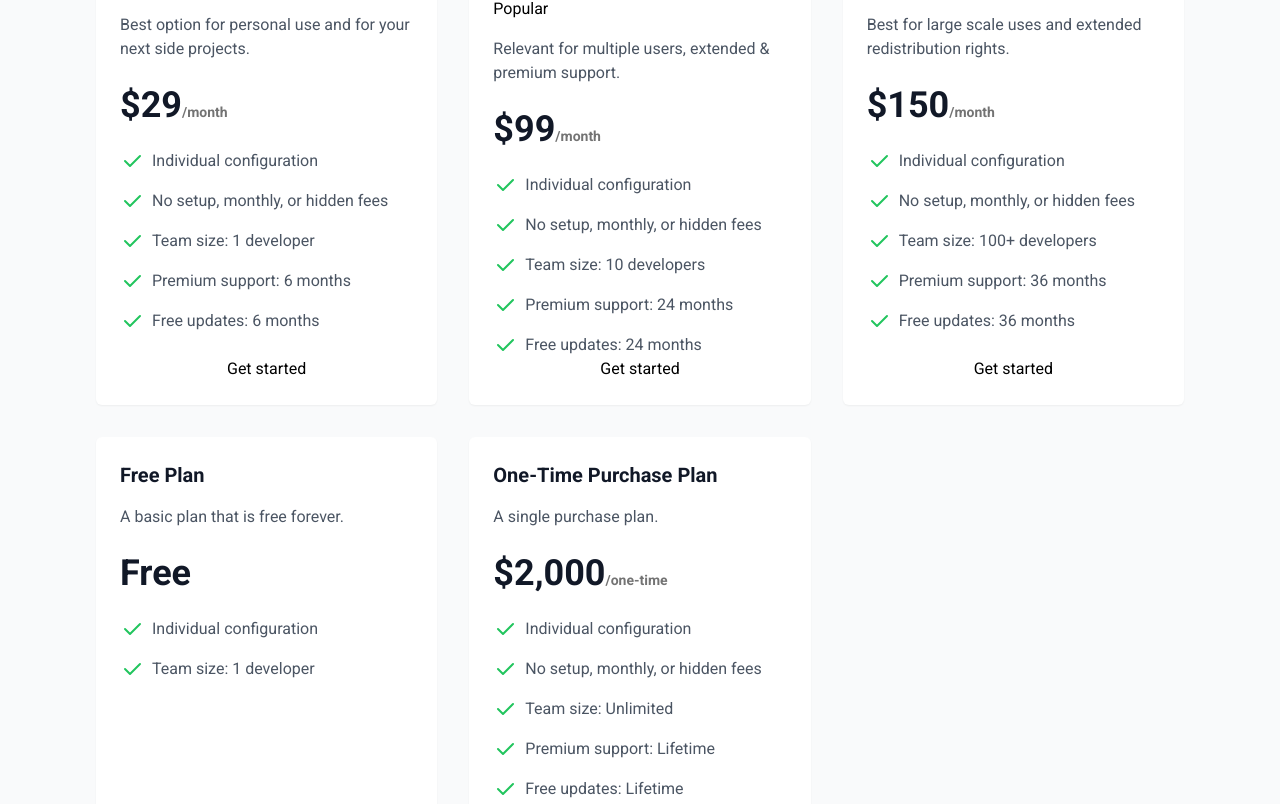
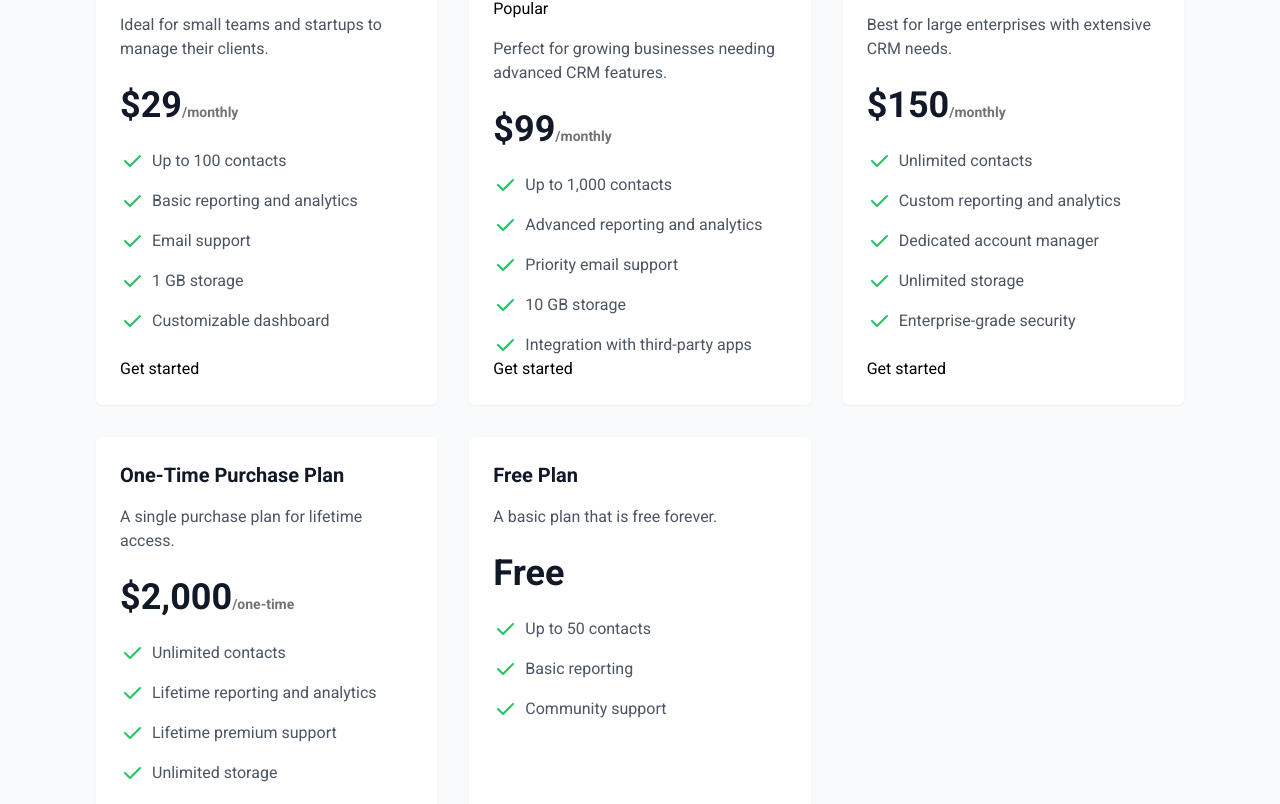
Before and after one commit to swapnil233/SaaS-Starter-Kit, a Next.js app: page / in a window 1280 px wide. Shown: the part 1267-2071 px from the top of the page. Built offline with nearby package versions, Linux system fonts and the light colour scheme; no server answers.

Commit message:
feat: create a more robust object for pricing plans, allowing paid monthly and yearly plans, one-time payment plans, and free plans

```diff
--- a/src/components/marketing/pricing/PricingCard.tsx
+++ b/src/components/marketing/pricing/PricingCard.tsx
@@ -1,25 +1,26 @@
+import { FC } from "react";
+import { useSession } from "next-auth/react";
 import { Badge, Button, Group } from "@mantine/core";
+import Link from "next/link";
+import { PricingPlan } from "@/lib/stripe/pricing";
 import { IconCheck } from "@tabler/icons-react";
+import { getSubscriptionLink } from "@/lib/stripe/getSubscriptionLink";
 
-interface PricingCardProps {
-  title: string;
-  description: string;
-  price?: number;
-  oneTimePurchase?: boolean;
-  features: string[];
-  isPopular?: boolean;
-  isYearly: boolean;
+interface PricingCardProps extends PricingPlan {
+  billingCycle: "monthly" | "yearly" | "oneTime" | "free";
 }
 
-const PricingCard: React.FC<PricingCardProps> = ({
+const PricingCard: FC<PricingCardProps> = ({
   title,
   description,
   price,
-  oneTimePurchase = false,
   features,
   isPopular = false,
-  isYearly = false,
+  billingCycle,
+  purchaseLink,
 }) => {
+  const session = useSession();
+
   return (
     <div className="bg-white p-6 rounded-md shadow-sm flex flex-col">
       <Group justify="space-between">
@@ -32,11 +33,11 @@ const PricingCard: React.FC<PricingCardProps> = ({
       </Group>
       <p className="mt-4 text-gray-600">{description}</p>
       <div className="mt-6 text-4xl font-extrabold text-gray-900">
-        {price !== undefined ? (
+        {price > 0 ? (
           <>
             ${price.toLocaleString()}
-            <span className="text-sm text-neutral-500 ">
-              /{oneTimePurchase ? "one-time" : isYearly ? "year" : "month"}
+            <span className="text-sm text-neutral-500">
+              /{billingCycle === "oneTime" ? "one-time" : billingCycle}
             </span>
           </>
         ) : (
@@ -56,6 +57,9 @@ const PricingCard: React.FC<PricingCardProps> = ({
         mt={24}
         fullWidth
         radius="xs"
+        component={Link}
+        target="_blank"
+        href={getSubscriptionLink(session, purchaseLink)}
       >
         Get started
       </Button>
--- a/src/components/marketing/pricing/PricingSection.tsx
+++ b/src/components/marketing/pricing/PricingSection.tsx
@@ -2,33 +2,37 @@ import { useState } from "react";
 import PricingTitle from "./PricingTitle";
 import BillingSwitch from "./BillingSwitch";
 import PricingCard from "./PricingCard";
-import { getPricingPlans } from "@/lib/pricing";
+import { pricingPlans } from "@/lib/stripe/pricing";
 
 const PricingSection: React.FC = () => {
-  const [isYearly, setIsYearly] = useState(false);
-  const pricingPlans = getPricingPlans(isYearly);
+  const [billingCycle, setBillingCycle] = useState<"monthly" | "yearly">(
+    "monthly"
+  );
 
   const toggleBilling = () => {
-    setIsYearly(!isYearly);
+    setBillingCycle(billingCycle === "monthly" ? "yearly" : "monthly");
   };
+
+  const currentPlans =
+    billingCycle === "monthly" ? pricingPlans.monthly : pricingPlans.yearly;
 
   return (
     <section className="py-16 bg-gray-50">
       <div className="max-w-6xl mx-auto px-4 sm:px-6 lg:px-8">
         <PricingTitle />
-        <BillingSwitch isYearly={isYearly} toggleBilling={toggleBilling} />
+        <BillingSwitch
+          isYearly={billingCycle === "yearly"}
+          toggleBilling={toggleBilling}
+        />
         <div className="grid grid-cols-1 md:grid-cols-3 gap-8 my-12">
-          {pricingPlans.map((plan, index) => (
-            <PricingCard
-              key={index}
-              title={plan.title}
-              description={plan.description}
-              price={plan.price}
-              oneTimePurchase={plan.oneTimePurchase}
-              features={plan.features}
-              isPopular={plan.isPopular}
-              isYearly={isYearly}
-            />
+          {currentPlans.map((plan, index) => (
+            <PricingCard key={index} {...plan} billingCycle={billingCycle} />
+          ))}
+          {pricingPlans.oneTime.map((plan, index) => (
+            <PricingCard key={index} {...plan} billingCycle="oneTime" />
+          ))}
+          {pricingPlans.free.map((plan, index) => (
+            <PricingCard key={index} {...plan} billingCycle="free" />
           ))}
         </div>
       </div>
--- a/src/lib/pricing.ts
+++ /dev/null
@@ -1,70 +0,0 @@
-export interface PricingPlan {
-  title: string;
-  description: string;
-  price?: number;
-  oneTimePurchase?: boolean;
-  features: string[];
-  isPopular?: boolean;
-}
-
-export const getPricingPlans = (isYearly: boolean): PricingPlan[] => {
-  return [
-    {
-      title: "Starter",
-      description:
-        "Best option for personal use and for your next side projects.",
-      price: isYearly ? 290 : 29,
-      features: [
-        "Individual configuration",
-        "No setup, monthly, or hidden fees",
-        "Team size: 1 developer",
-        "Premium support: 6 months",
-        "Free updates: 6 months",
-      ],
-    },
-    {
-      title: "Professional",
-      description: "Relevant for multiple users, extended & premium support.",
-      price: isYearly ? 990 : 99,
-      features: [
-        "Individual configuration",
-        "No setup, monthly, or hidden fees",
-        "Team size: 10 developers",
-        "Premium support: 24 months",
-        "Free updates: 24 months",
-      ],
-      isPopular: true,
-    },
-    {
-      title: "Enterprise",
-      description:
-        "Best for large scale uses and extended redistribution rights.",
-      price: isYearly ? 1500 : 150,
-      features: [
-        "Individual configuration",
-        "No setup, monthly, or hidden fees",
-        "Team size: 100+ developers",
-        "Premium support: 36 months",
-        "Free updates: 36 months",
-      ],
-    },
-    {
-      title: "Free Plan",
-      description: "A basic plan that is free forever.",
-      features: ["Individual configuration", "Team size: 1 developer"],
-    },
-    {
-      title: "One-Time Purchase Plan",
-      description: "A single purchase plan.",
-      oneTimePurchase: true,
-      price: 2000,
-      features: [
-        "Individual configuration",
-        "No setup, monthly, or hidden fees",
-        "Team size: Unlimited",
-        "Premium support: Lifetime",
-        "Free updates: Lifetime",
-      ],
-    },
-  ];
-};
--- /dev/null
+++ b/src/lib/stripe/getSubscriptionLink.ts
@@ -0,0 +1,16 @@
+import { SessionContextValue } from "next-auth/react";
+
+export const getSubscriptionLink = (
+  session: SessionContextValue,
+  purchaseLink: string
+): string => {
+  if (session.status === "authenticated") {
+    return `${purchaseLink}?prefilled_email=${session.data?.user.email}`;
+  } else if (session.status === "unauthenticated") {
+    return `/signin?callbackUrl=${encodeURIComponent(purchaseLink)}`;
+  } else if (session.status === "loading") {
+    return "/";
+  }
+
+  return "";
+};
--- /dev/null
+++ b/src/lib/stripe/pricing.ts
@@ -0,0 +1,139 @@
+export interface PricingPlan {
+  title: string;
+  description: string;
+  price: number;
+  features: string[];
+  isPopular?: boolean;
+  priceId: string;
+  purchaseLink: string;
+}
+
+export interface PricingPlans {
+  monthly: PricingPlan[];
+  yearly: PricingPlan[];
+  oneTime: PricingPlan[];
+  free: PricingPlan[];
+}
+
+export const pricingPlans: PricingPlans = {
+  monthly: [
+    {
+      title: "Starter",
+      description:
+        "Ideal for small teams and startups to manage their clients.",
+      price: 29,
+      features: [
+        "Up to 100 contacts",
+        "Basic reporting and analytics",
+        "Email support",
+        "1 GB storage",
+        "Customizable dashboard",
+      ],
+      priceId: "price_1PRXaZKG4eoKdRb1OEodBEF8",
+      purchaseLink: "https://buy.stripe.com/test_cN2eXMeaa0xy0sEeUV",
+    },
+    {
+      title: "Professional",
+      description:
+        "Perfect for growing businesses needing advanced CRM features.",
+      price: 99,
+      features: [
+        "Up to 1,000 contacts",
+        "Advanced reporting and analytics",
+        "Priority email support",
+        "10 GB storage",
+        "Integration with third-party apps",
+      ],
+      isPopular: true,
+      priceId: "price_1PRqpGKG4eoKdRb1qhGzmAv1",
+      purchaseLink: "https://buy.stripe.com/test_dR68zo0jkgwwa3e7sv",
+    },
+    {
+      title: "Enterprise",
+      description: "Best for large enterprises with extensive CRM needs.",
+      price: 150,
+      features: [
+        "Unlimited contacts",
+        "Custom reporting and analytics",
+        "Dedicated account manager",
+        "Unlimited storage",
+        "Enterprise-grade security",
+      ],
+      priceId: "price_1PRr82KG4eoKdRb1jB0hGknx",
+      purchaseLink: "https://buy.stripe.com/test_eVa4j89TU0xy2AM28d",
+    },
+  ],
+  yearly: [
+    {
+      title: "Starter",
+      description:
+        "Ideal for small teams and startups to manage their clients.",
+      price: 290,
+      features: [
+        "Up to 100 contacts",
+        "Basic reporting and analytics",
+        "Email support",
+        "1 GB storage",
+        "Customizable dashboard",
+      ],
+      priceId: "price_1PRXcJKG4eoKdRb1bsSfi5YF",
+      purchaseLink: "https://buy.stripe.com/test_7sI02S7LMfss4IUfZ0",
+    },
+    {
+      title: "Professional",
+      description:
+        "Perfect for growing businesses needing advanced CRM features.",
+      price: 990,
+      features: [
+        "Up to 1000 contacts",
+        "Advanced reporting and analytics",
+        "Priority email support",
+        "10 GB storage",
+        "Integration with third-party apps",
+      ],
+      isPopular: true,
+      priceId: "price_1PRr2OKG4eoKdRb1irefuQek",
+      purchaseLink: "https://buy.stripe.com/test_8wM02S6HI800ejubIM",
+    },
+    {
+      title: "Enterprise",
+      description: "Best for large enterprises with extensive CRM needs.",
+      price: 1500,
+      features: [
+        "Unlimited contacts",
+        "Custom reporting and analytics",
+        "Dedicated account manager",
+        "Unlimited storage",
+        "Enterprise-grade security",
+      ],
+      priceId: "price_1PRr82KG4eoKdRb1jB0hGknx",
+      purchaseLink: "https://buy.stripe.com/test_dR69Ds2rsdkk4IU7sy",
+    },
+  ],
+  oneTime: [
+    {
+      title: "One-Time Purchase Plan",
+      description: "A single purchase plan for lifetime access.",
+      price: 2000,
+      features: [
+        "Unlimited contacts",
+        "Lifetime reporting and analytics",
+        "Lifetime premium support",
+        "Unlimited storage",
+        "All future updates included",
+      ],
+      priceId: "price_1PRrUkKG4eoKdRb1wT9jpsy0",
+      purchaseLink: "https://buy.stripe.com/test_4gwg1QaXY1BC4IU4go",
+    },
+  ],
+  free: [
+    {
+      title: "Free Plan",
+      description: "A basic plan that is free forever.",
+      price: 0,
+      features: ["Up to 50 contacts", "Basic reporting", "Community support"],
+      priceId: "price_1PRrSOKG4eoKdRb1fSE4eaHZ",
+      purchaseLink: "https://buy.stripe.com/test_aEU9Dsc221BC5MY9AH",
+    },
+  ],
+};
```
Also changed, not shown: src/lib/stripe/plans.ts (deleted, +0 -15 lines).
